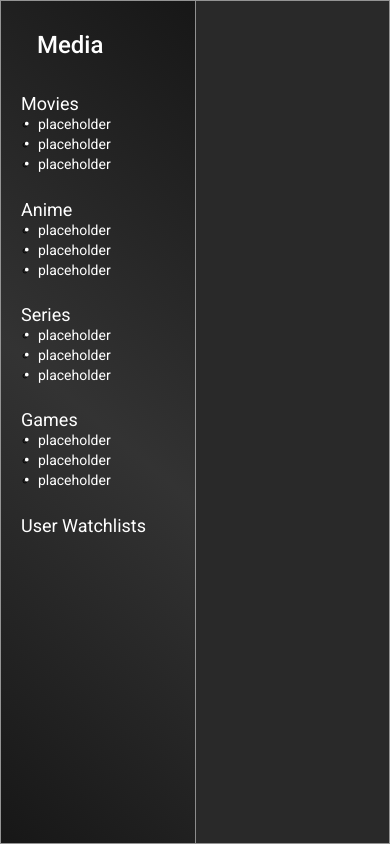
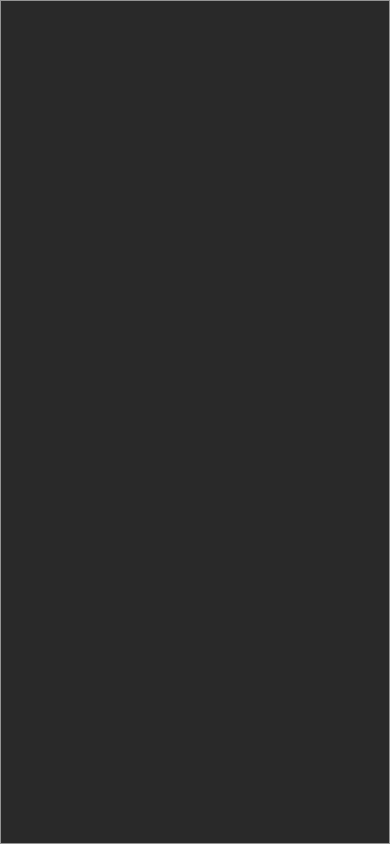
Before and after one commit to ZangerlA/WebTechFront, an Angular app: page /nav in a window 390 px wide. Built offline with nearby package versions, Linux system fonts and the light colour scheme.

Commit message:
Update SideBarModeMobile to Overlapping

```diff
--- a/src/app/components/login/login.component.css
+++ b/src/app/components/login/login.component.css
@@ -71,5 +71,4 @@ mat-card{
   100%{
     background-image: url("../../../assets/images/tmkl_logos/logogreen.jpg")
   }
-
 }
--- a/src/app/components/navigation-sidebar/navbar-body.component.css
+++ b/src/app/components/navigation-sidebar/navbar-body.component.css
@@ -4,6 +4,7 @@
   padding: 20px;
   width: 300px;
 }
+
 .sidenav-container {
   width: 100%;
   height: 100%;
@@ -51,6 +52,7 @@ ul li::before{
 ul{
   list-style: none;
 }
+
 @media only screen and (max-width: 700px){
   .sidenav-drawer{
     width: 50vw;
--- a/src/app/components/navigation-sidebar/navbar-body.component.html
+++ b/src/app/components/navigation-sidebar/navbar-body.component.html
@@ -1,5 +1,5 @@
 <mat-drawer-container class="sidenav-container" autosize>
-  <mat-drawer #sidenav class="sidenav-drawer" mode="side" opened>
+  <mat-drawer #sidenav class="sidenav-drawer" [mode]="isLargeScreen() ? 'side' : 'over'" [opened]="isLargeScreen()">
     <mat-list>
       <div class="Elements" mat-subheader >Media</div>
       <div fxLayout="column">
--- a/src/app/components/navigation-sidebar/navbar-body.component.ts
+++ b/src/app/components/navigation-sidebar/navbar-body.component.ts
@@ -17,4 +17,12 @@ export class NavbarBodyComponent implements OnInit {
     this.drawer.toggle();
     this.toggleService.toggleThings.subscribe(tog => this.drawer.toggle());
   }
+  isLargeScreen() {
+    const width = window.innerWidth;
+    if (width > 700) {
+      return true;
+    } else {
+      return false;
+    }
+  }
 }
```
